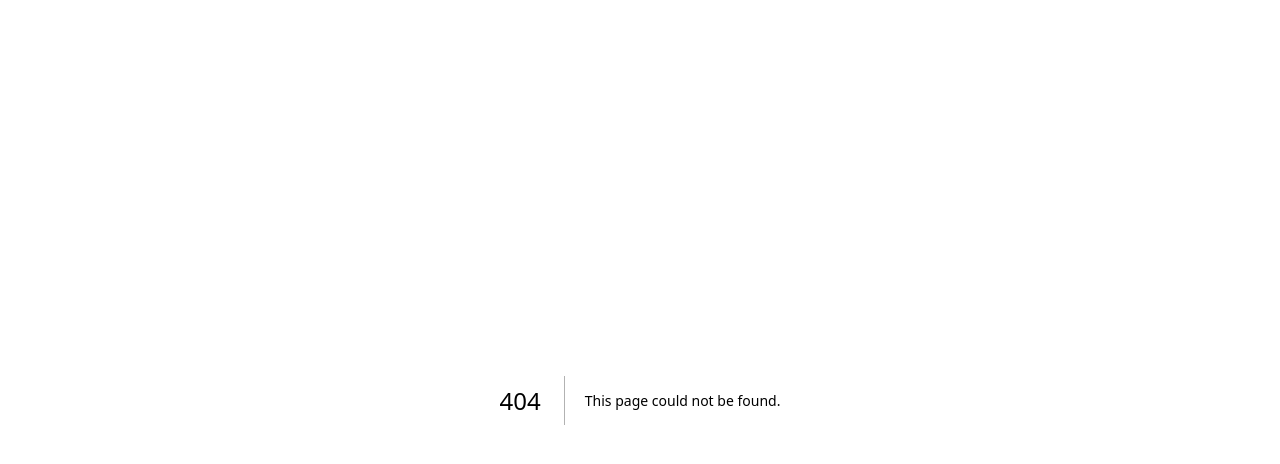
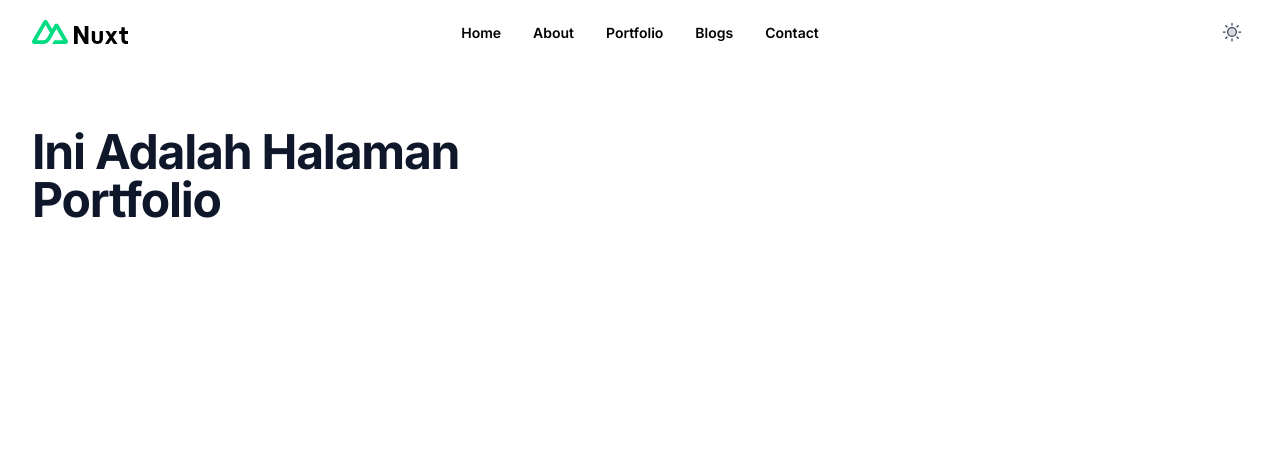
Before and after one commit to robhi2031/nextportfolio_next13latihan, a Next.js app: page /portfolio in a window 1280 px wide. Before the commit this address had no page. Shown: the top 464 px of the page. Built offline with nearby package versions, Linux system fonts and the light colour scheme.

Commit message:
Create page.tsx

```diff
--- /dev/null
+++ b/app/portfolio/page.tsx
@@ -0,0 +1,26 @@
+import Header from "../components/Layouts/Frontend/Header"
+
+const Portfolio = () => {
+  return (
+    <>
+      <div>
+        <Header />
+      </div>
+      <main className="min-h-[calc(100vh-var(--header-height))] dark:bg-gray-900">
+        <div className="mx-auto px-4 sm:px-6 lg:px-8 max-w-7xl">
+          <div className="py-8 sm:py-16">
+            <div className="gap-8 sm:gap-y-16 grid lg:grid-cols-2 lg:items-center">
+              <div>
+                <h2 className="text-3xl font-bold tracking-tight text-gray-900 dark:text-white sm:text-4xl lg:text-5xl">
+                  Ini Adalah Halaman Portfolio
+                </h2>
+              </div>
+            </div>
+          </div>
+        </div>
+      </main>
+    </>
+  )
+}
+
+export default Portfolio
```
